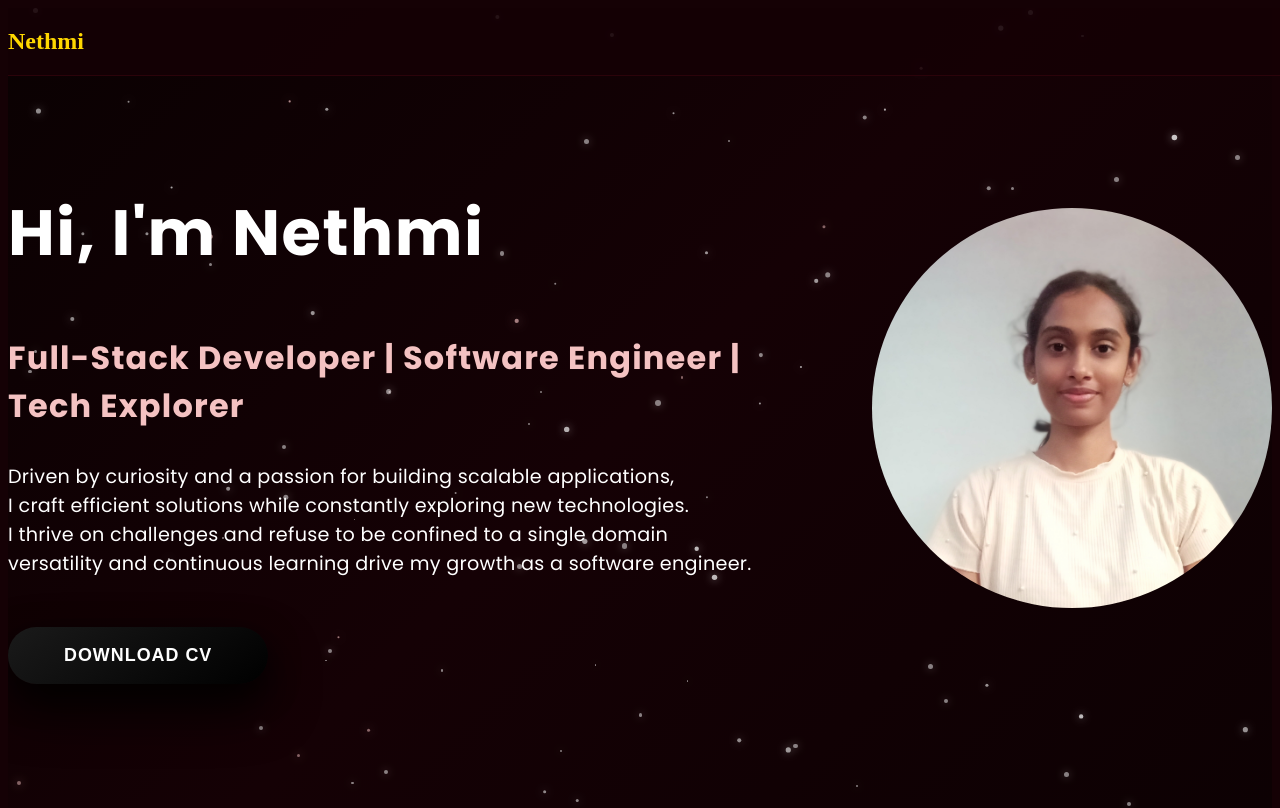
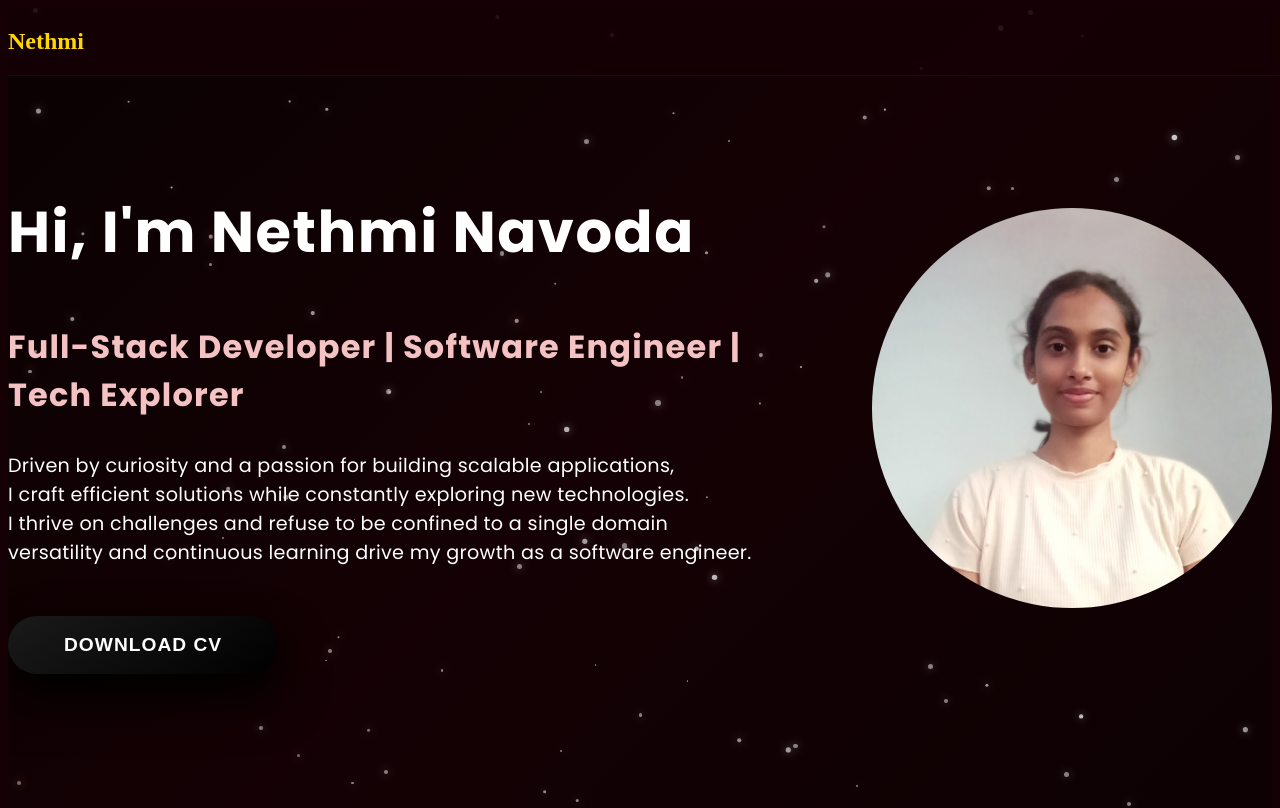
Before and after one commit to 21nethmi/Portfolio_Nethmi, a React (Vite) app: page / in a window 1280 px wide. Built offline with nearby package versions, Linux system fonts and the light colour scheme.

Commit message:
decrease the font size

```diff
--- a/src/components/Home.jsx
+++ b/src/components/Home.jsx
@@ -67,13 +67,13 @@ const Home = () => {
           transition={{ duration: 0.8, ease: "easeOut" }}
         >
           <h1
-            className="mb-6 font-bold leading-tight text-white"
+            className="mb-6 font-bold leading-tight text-white whitespace-nowrap"
             style={{
-              fontSize: "clamp(2.5rem, 5vw, 4.5rem)",
+              fontSize: "clamp(2.2rem, 4.5vw, 4rem)",
               letterSpacing: "1.5px",
             }}
           >
-            Hi, I'm Nethmi
+            Hi, I'm Nethmi Navoda
           </h1>
 
           <h3
@@ -112,8 +112,8 @@ const Home = () => {
           >
             <motion.button
               style={{
-                fontSize: "clamp(1.1rem, 1.4vw, 1.5rem)",
-                fontWeight: "700",
+                fontSize: "clamp(0.95rem, 1.5vw, 1.25rem)",
+                fontWeight: "600",
                 padding: "18px 56px",
                 marginTop: "30px",
                 backgroundColor: "#000000",
```
Also changed, not shown: src/components/Education.jsx (added).
